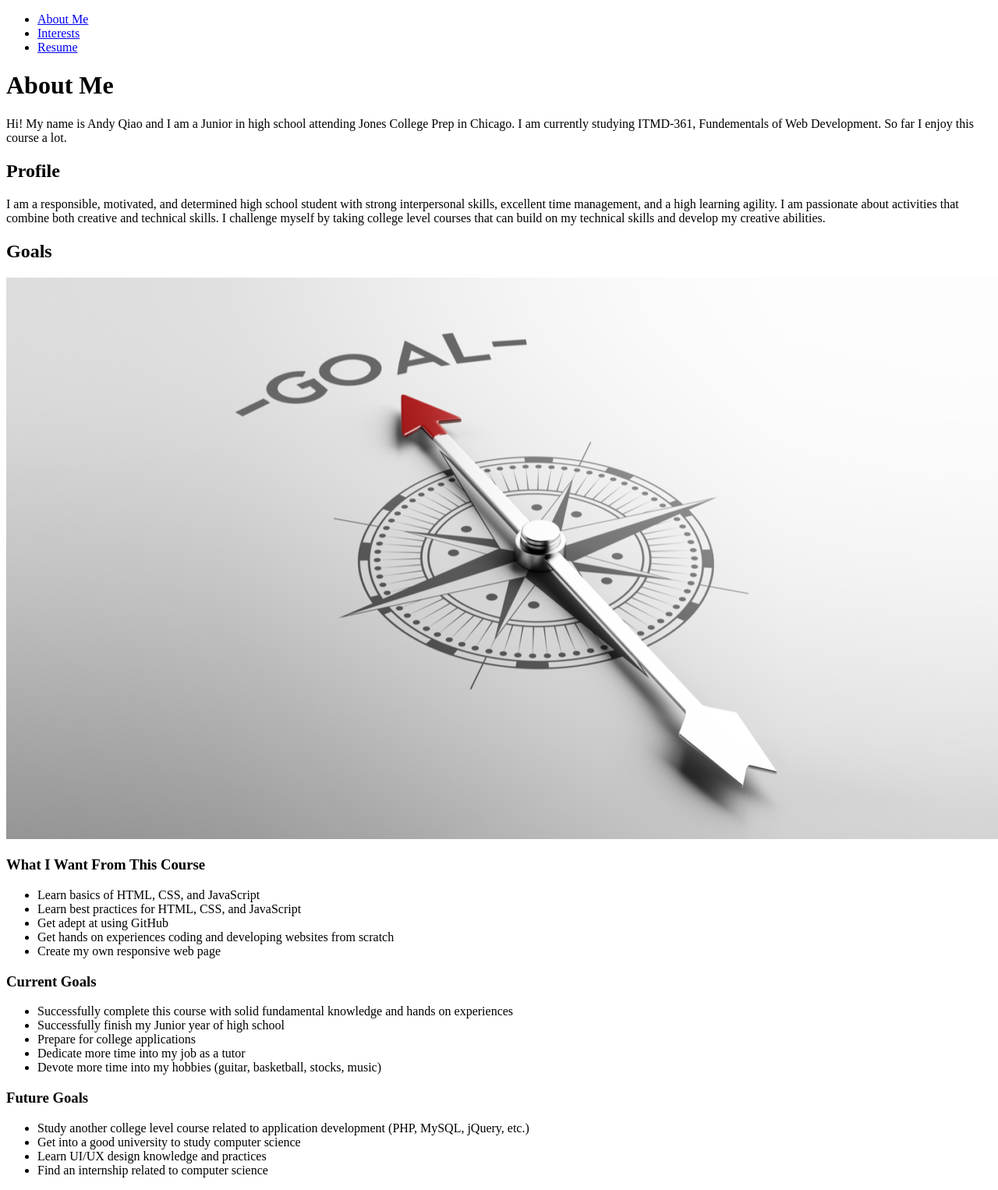
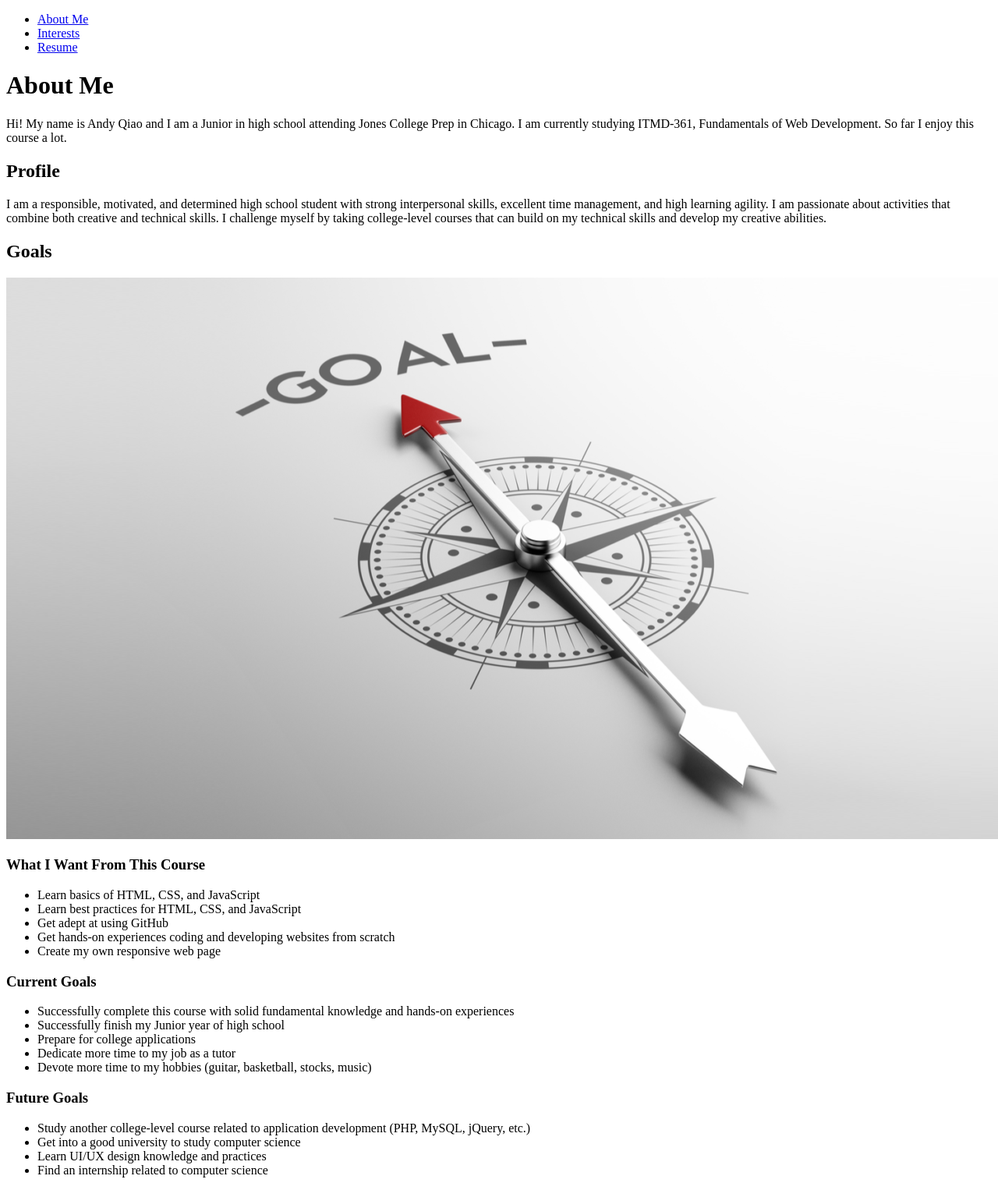
Before and after one commit to aqiao-814/Project1, a plain HTML site: page index.html in a window 1280 px wide. Shown: the whole page at 78% size. Drawn offline with Linux system fonts and the light colour scheme.

Commit message:
fixed typos

```diff
--- a/index.html
+++ b/index.html
@@ -14,10 +14,10 @@
 </nav>
 <header>
   <h1>About Me</h1>
-  <p>Hi! My name is Andy Qiao and I am a Junior in high school attending Jones College Prep in Chicago. I am currently studying ITMD-361, Fundementals of Web Development. So far I enjoy this course a lot.</p>
+  <p>Hi! My name is Andy Qiao and I am a Junior in high school attending Jones College Prep in Chicago. I am currently studying ITMD-361, Fundamentals of Web Development. So far I enjoy this course a lot.</p>
 </header>
   <h2>Profile</h2>
-  <p>I am a responsible, motivated, and determined high school student with strong interpersonal skills, excellent time management, and a high learning agility. I am passionate about activities that combine both creative and technical skills. I challenge myself by taking college level courses that can build on my technical skills and develop my creative abilities.</p>
+  <p>I am a responsible, motivated, and determined high school student with strong interpersonal skills, excellent time management, and high learning agility. I am passionate about activities that combine both creative and technical skills. I challenge myself by taking college-level courses that can build on my technical skills and develop my creative abilities.</p>
   <h2>Goals</h2>
   <img src="images/goals.png" alt="compass pointing to word goal">
   <h3>What I Want From This Course</h3>
@@ -25,20 +25,20 @@
     <li>Learn basics of HTML, CSS, and JavaScript</li>
     <li>Learn best practices for HTML, CSS, and JavaScript</li>
     <li>Get adept at using GitHub</li>
-    <li>Get hands on experiences coding and developing websites from scratch</li>
+    <li>Get hands-on experiences coding and developing websites from scratch</li>
     <li>Create my own responsive web page</li>
   </ul>
   <h3>Current Goals</h3>
   <ul>
-    <li>Successfully complete this course with solid fundamental knowledge and hands on experiences</li>
+    <li>Successfully complete this course with solid fundamental knowledge and hands-on experiences</li>
     <li>Successfully finish my Junior year of high school</li>
     <li>Prepare for college applications</li>
-    <li>Dedicate more time into my job as a tutor</li>
-    <li>Devote more time into my hobbies (guitar, basketball, stocks, music)</li>
+    <li>Dedicate more time to my job as a tutor</li>
+    <li>Devote more time to my hobbies (guitar, basketball, stocks, music)</li>
   </ul>
   <h3>Future Goals</h3>
   <ul>
-    <li>Study another college level course related to application development (PHP, MySQL, jQuery, etc.)</li>
+    <li>Study another college-level course related to application development (PHP, MySQL, jQuery, etc.)</li>
     <li>Get into a good university to study computer science</li>
     <li>Learn UI/UX design knowledge and practices</li>
     <li>Find an internship related to computer science</li>
```
Also changed, not shown: interests.html (+4 -4 lines), resume.html (+4 -4 lines).
